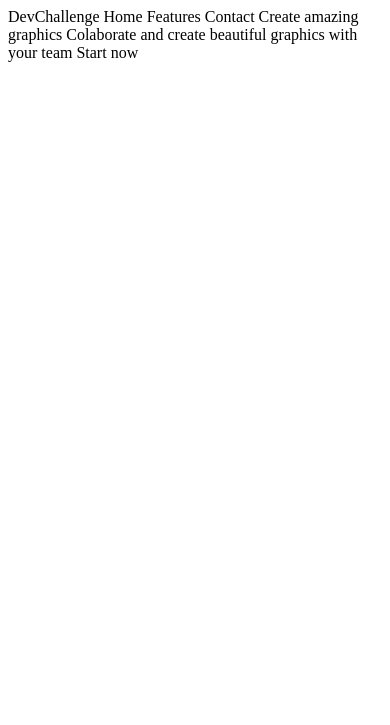
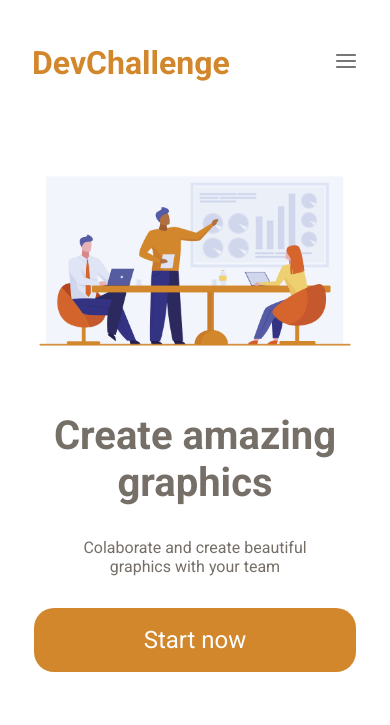
Before and after one commit to DeboraBrum/LandingPage, a plain HTML site: page index.html in a window 390 px wide. Drawn offline with Linux system fonts and the light colour scheme.

Commit message:
Landing Page - DevChallenge

```diff
--- a/index.html
+++ b/index.html
@@ -1,5 +1,39 @@
-DevChallenge
-Home Features Contact
-Create amazing graphics
-Colaborate and create beautiful graphics with your team
-Start now
+<!DOCTYPE html>
+<html lang="en">
+  <head>
+    <meta charset="UTF-8" />
+    <meta name="viewport" content="width=device-width, initial-scale=1.0" />
+    <link rel="preconnect" href="https://fonts.gstatic.com" />
+    <link
+      href="https://fonts.googleapis.com/css2?family=Roboto:wght@300;400;700&display=swap"
+      rel="stylesheet"
+    />
+    <link href="style.css" rel="stylesheet" />
+    <title>DevChallenge</title>
+  </head>
+  <body>
+    <section class="container">
+      <header>
+        <h1>DevChallenge</h1>
+        <div class="icon-menu">
+          <img src="assets/icon-menu.svg" alt="menu"/>
+        </div>
+        <nav class="menu">
+          <a href="#">Home</a>
+          <a href="#">Features</a>
+          <a href="#">Contact</a>
+        </nav>
+      </header>
+      <div class="home">
+        <div class="image">
+          <img src="assets/team.jpg" alt ="Caracters at a meeting" />
+        </div>
+        <div class="text">
+          <h1>Create amazing<br />graphics</h1>
+          <p>Colaborate and create beautiful<br />graphics with your team</p>
+          <a class="button" href="#">Start now</a>
+        </div>
+      </div>
+    </section>
+  </body>
+</html>
--- /dev/null
+++ b/style.css
@@ -0,0 +1,156 @@
+* {
+  margin: 0;
+  padding: 0;
+  box-sizing: border-box;
+}
+body {
+  font-family: "Roboto", sans-serif;
+  min-height: 100vh;
+}
+:root {
+  --title-font: 4rem;
+  --text-font: 1.5rem;
+  --logo-font: 1.5rem;
+}
+.container {
+  padding-top: 4.875rem;
+  margin-right: 3.25rem;
+  margin-left: 3.25rem;
+}
+header {
+  display: flex;
+  justify-content: space-between;
+  align-items: center;
+  margin-bottom: 8rem;
+}
+header h1 {
+  font-weight: 700;
+  font-size: var(--logo-font);
+  color: #d2872c;
+}
+nav a {
+  text-decoration: none;
+  color: #766f68;
+  font-size: 1rem;
+  transition: color 0.3s;
+}
+nav a:hover {
+  color: #d2872c;
+}
+.menu {
+  display: flex;
+  gap: 2rem;
+}
+.icon-menu {
+  opacity: 0;
+  visibility: hidden;
+}
+
+/*---HOME----*/
+
+.home {
+  display: flex;
+  justify-content: space-between;
+  align-items: flex-end;
+  margin-left: 3rem;
+}
+.image {
+  order: 2;
+}
+.image img{
+  width: 54rem;
+  height: 28rem;
+}
+
+.text {
+  color: #766f68;
+  order: 1;
+}
+.text h1 {
+  font-weight: 700;
+  font-size: var(--title-font);
+  margin-bottom: 2.75rem;
+}
+.text p {
+  font-size: var(--text-font);
+  margin-bottom: 4.25rem;
+}
+.button {
+  height: 5.375rem;
+  display: inline-flex;
+  align-items: center;
+  background-color: #d2872c;
+  color: white;
+  text-decoration: none;
+  font-size: 1.75rem;
+  padding: 0 6.875rem;
+  border-radius: 1.25rem;
+  margin-bottom: 3.125rem;
+  transition: opacity 0.3s;
+}
+.button:hover {
+  opacity: 0.5;
+}
+
+/*-----MEDIA QUERIES--*/
+
+/*--para celular--*/
+
+@media (max-width: 992px) {
+  :root {
+    --title-font: 2.5rem;
+    --text-font: 1rem;
+    --logo-font: 2rem;
+  }
+  .menu {
+    opacity: 0;
+    visibility: hidden;
+    display: none;
+  }
+  .icon-menu {
+    opacity: 1;
+    visibility: visible;
+  }
+  .container {
+    padding-top: 2.75rem;
+    margin-right: 2rem;
+    margin-left: 2rem;
+
+    background-image: none;
+  }
+  header {
+    margin-bottom: 5rem;
+  }
+  .home {
+    margin-left: 0;
+    text-align: center;
+    flex-direction: column;
+    justify-content: center;
+    align-items: center;
+  }
+  .image {
+    order: 1;
+    display: inline-flex;
+    margin-bottom: 3.3rem;
+  }
+  .image img {
+    width: 100%;
+    height: 100%;
+  }
+  .text {
+    order: 2;
+    display: flex;
+    flex-direction: column;
+    gap: 2rem;
+  }
+  .text h1 {
+    margin-bottom: 0;
+  }
+  .text p {
+    margin-bottom: 0;
+  }
+  .button {
+    height: 4rem;
+    font-size: 1.5rem;
+  }
+}
```
Also changed, not shown: assets/icon-menu.svg (added).
